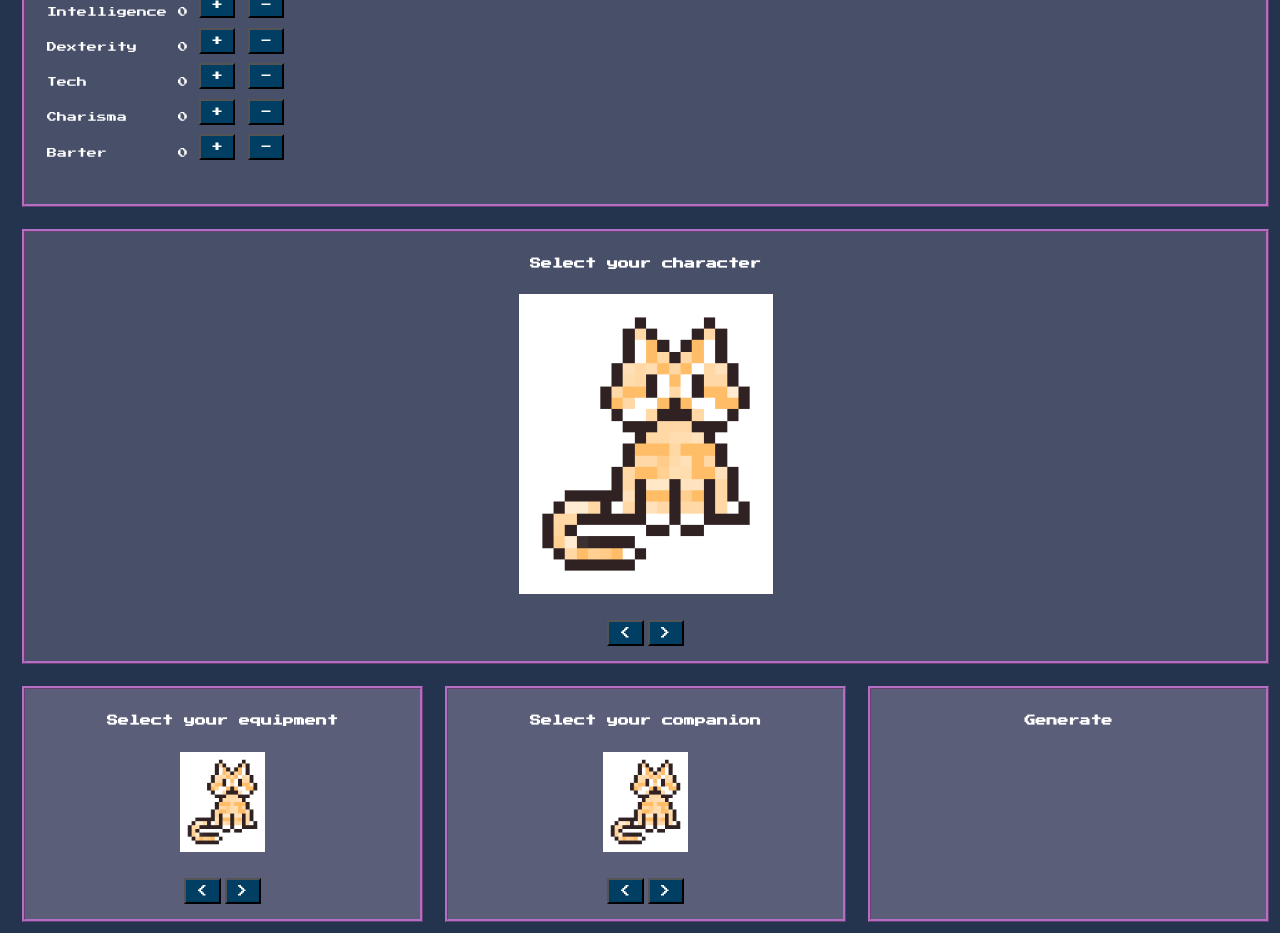
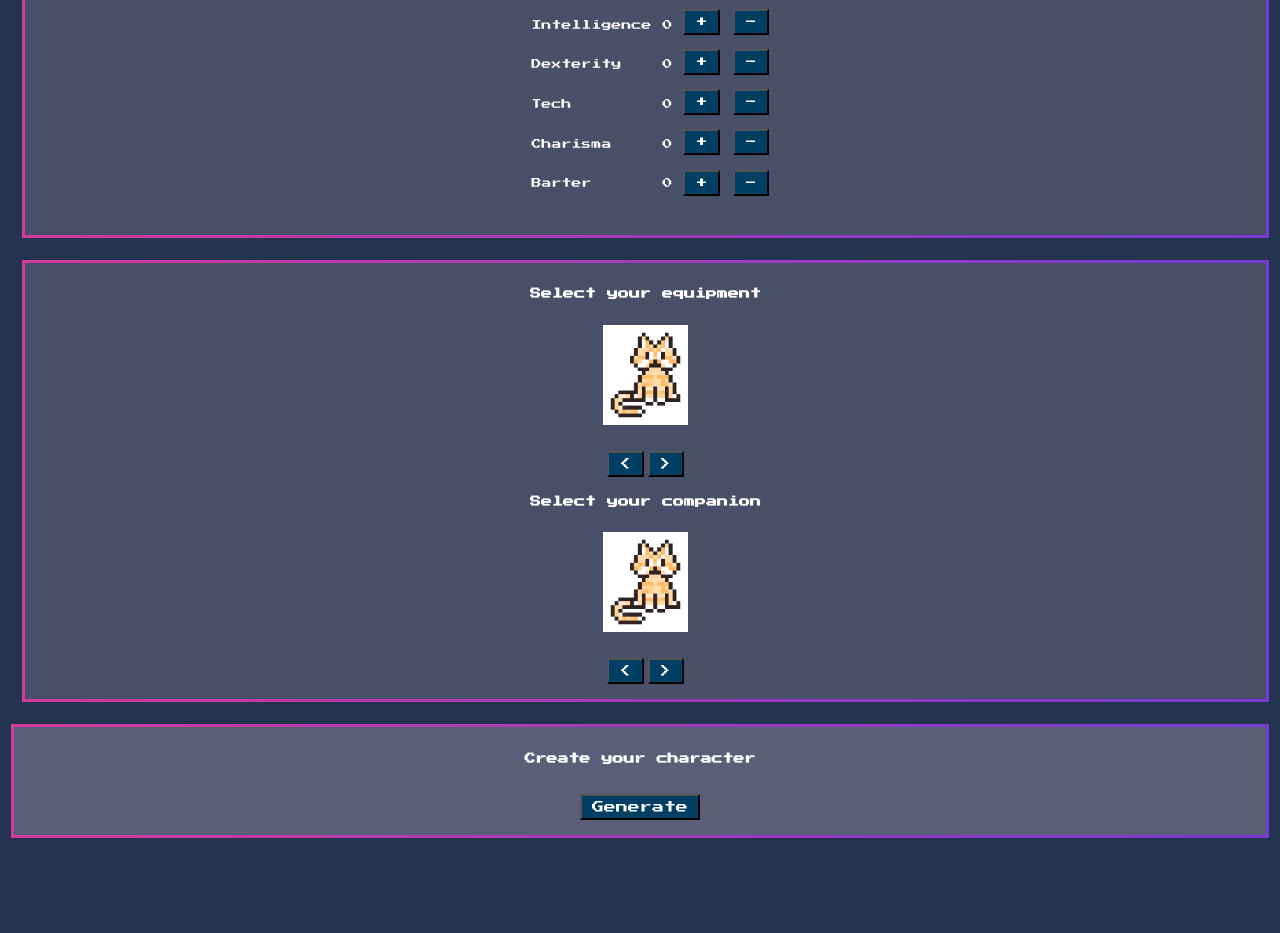
Before and after one commit to Awikip/ProjectPixel, a React (Create React App) app: page / in a window 1280 px wide. Shown: the part 680-1613 px from the top of the page. After the commit the page ends 1529 px from the top, so only its background shows below. Built offline with nearby package versions, Linux system fonts and the light colour scheme.

Commit message:
Change layout

```diff
--- a/src/App.css
+++ b/src/App.css
@@ -15,8 +15,10 @@ html, body {
 }
 
 .top-box > div {
-  border-style: ridge;
-  border-color: #B46FC5;
+  border: 5px solid;
+  border-image-slice: 1;
+  border-width: 3px;
+  border-image-source: linear-gradient(to left, #743ad5, #d53a9d);
   padding: 1rem;
   margin: 1rem;
   background: rgb(216, 191, 216);
@@ -25,14 +27,16 @@ html, body {
 
 .bottom-box {
   display: flex;
-  align-items: stretch;
   flex-direction: row;
-  padding-left: 1rem;
+  padding-left: 0rem;
+  justify-content: center;
 }
 
 .bottom-box > div {
-  border-style: ridge;
-  border-color: #B46FC5;
+  border: 5px solid;
+  border-image-slice: 1;
+  border-width: 3px;
+  border-image-source: linear-gradient(to left, #743ad5, #d53a9d);
   margin: 1rem;
   padding: 1rem;
   background: rgb(216, 191, 216);
--- a/src/App.js
+++ b/src/App.js
@@ -4,7 +4,7 @@ import city from './images/city.png';
 import Header from './Header.js';
 import Charselect from './Charbox.js';
 import StatList from './Statsbox.js';
-import Classselect from './Charbox.js';
+import Classselect from './Classbox.js';
 import Eqselect from './Eqbox.js';
 import Compselect from './Compbox.js';
 import Cornerbox from './Cornerbox.js';
@@ -18,17 +18,16 @@ function App() {
           lahksa, city
         ]} />
         <StatList />
-        <Classselect images={[
-          lahksa, city
-        ]} />
+        <div>
+          <Eqselect images={[
+            lahksa, city
+          ]} />
+          <Compselect images={[
+            lahksa, city
+          ]} />
+        </div>
       </div>
       <div className="bottom-box">
-        <Eqselect images={[
-          lahksa, city
-        ]} />
-        <Compselect images={[
-          lahksa, city
-        ]} />
         <Cornerbox/>
       </div>
     </div>
--- /dev/null
+++ b/src/Corner.css
@@ -0,0 +1,4 @@
+.generate {
+  align-items: center;
+  text-align: center;
+}
--- a/src/Cornerbox.js
+++ b/src/Cornerbox.js
@@ -1,7 +1,14 @@
+import './Corner.css';
+
 function Cornerbox() {
   return (
     <div>
-      <h4>Generate</h4>
+      <h4>Create your character</h4>
+      <div className="generate">
+        <button>
+          Generate
+        </button>
+      </div>
     </div>
   );
 }
--- a/src/Eqbox.css
+++ b/src/Eqbox.css
@@ -1,6 +1,5 @@
 div.eq-slide-holder {
   height: 100px;
-  width: 100%;
   margin-bottom: 2rem;
   align-items: center;
   background-size: contain;
--- a/src/Stats.css
+++ b/src/Stats.css
@@ -2,21 +2,25 @@
   width: 100%;
   display: flex;
   flex-direction: row;
+  justify-content: center;
 }
 
 .stats-name {
+  margin-top: 0.4rem;
   padding-left: 1rem;
   padding-bottom: 2.3rem;
   float: left;
 }
 
 .stats-amount {
+  margin-top: 0.4rem;
   padding-left: 1rem;
   padding-bottom: 2.3rem;
   float: right;
 }
 
 .stats-button {
-  margin-top: 0.5rem;
+  margin-top: 1.1rem;
+  margin-bottom: 0.2rem;
   margin-left: 1rem;
 }
--- a/src/Statsbox.js
+++ b/src/Statsbox.js
@@ -48,85 +48,85 @@ export default function StatList(props) {
   ];
 
   function addStrength() {
-    if (strengthAmount !=10) {
+    if (strengthAmount !==10) {
       setStrengthAmount(strengthAmount+1);
     }
   }
 
   function subtractStrength() {
-    if (strengthAmount !=0) {
+    if (strengthAmount !==0) {
       setStrengthAmount(strengthAmount-1);
     }
   }
 
   function addStamina() {
-    if (staminaAmount !=10) {
+    if (staminaAmount !==10) {
       setStaminaAmount(staminaAmount+1);
     }
   }
 
   function subtractStamina() {
-    if (staminaAmount !=0) {
+    if (staminaAmount !==0) {
       setStaminaAmount(staminaAmount-1);
     }
   }
 
   function addIntelligence() {
-    if (intelligenceAmount !=10) {
+    if (intelligenceAmount !==10) {
       setIntelligenceAmount(intelligenceAmount+1);
     }
   }
 
   function subtractIntelligence() {
-    if (intelligenceAmount !=0) {
+    if (intelligenceAmount !==0) {
       setIntelligenceAmount(intelligenceAmount-1);
     }
   }
 
   function addDexterity() {
-    if (dexterityAmount !=10) {
+    if (dexterityAmount !==10) {
       setDexterityAmount(dexterityAmount+1);
     }
   }
 
   function subtractDexterity() {
-    if (dexterityAmount !=0) {
+    if (dexterityAmount !==0) {
       setDexterityAmount(dexterityAmount-1);
     }
   }
 
   function addTech() {
-    if (techAmount !=10) {
+    if (techAmount !==10) {
       setTechAmount(techAmount+1);
     }
   }
 
   function subtractTech() {
-    if (techAmount !=0) {
+    if (techAmount !==0) {
       setTechAmount(techAmount-1);
     }
   }
 
   function addCharisma() {
-    if (charismaAmount !=10) {
+    if (charismaAmount !==10) {
       setCharismaAmount(charismaAmount+1);
     }
   }
 
   function subtractCharisma() {
-    if (charismaAmount !=0) {
+    if (charismaAmount !==0) {
       setCharismaAmount(charismaAmount-1);
     }
   }
 
   function addBarter() {
-    if (barterAmount !=10) {
+    if (barterAmount !==10) {
       setBarterAmount(barterAmount+1);
     }
   }
 
   function subtractBarter() {
-    if (barterAmount !=0) {
+    if (barterAmount !==0) {
       setBarterAmount(barterAmount-1);
     }
   }
```
